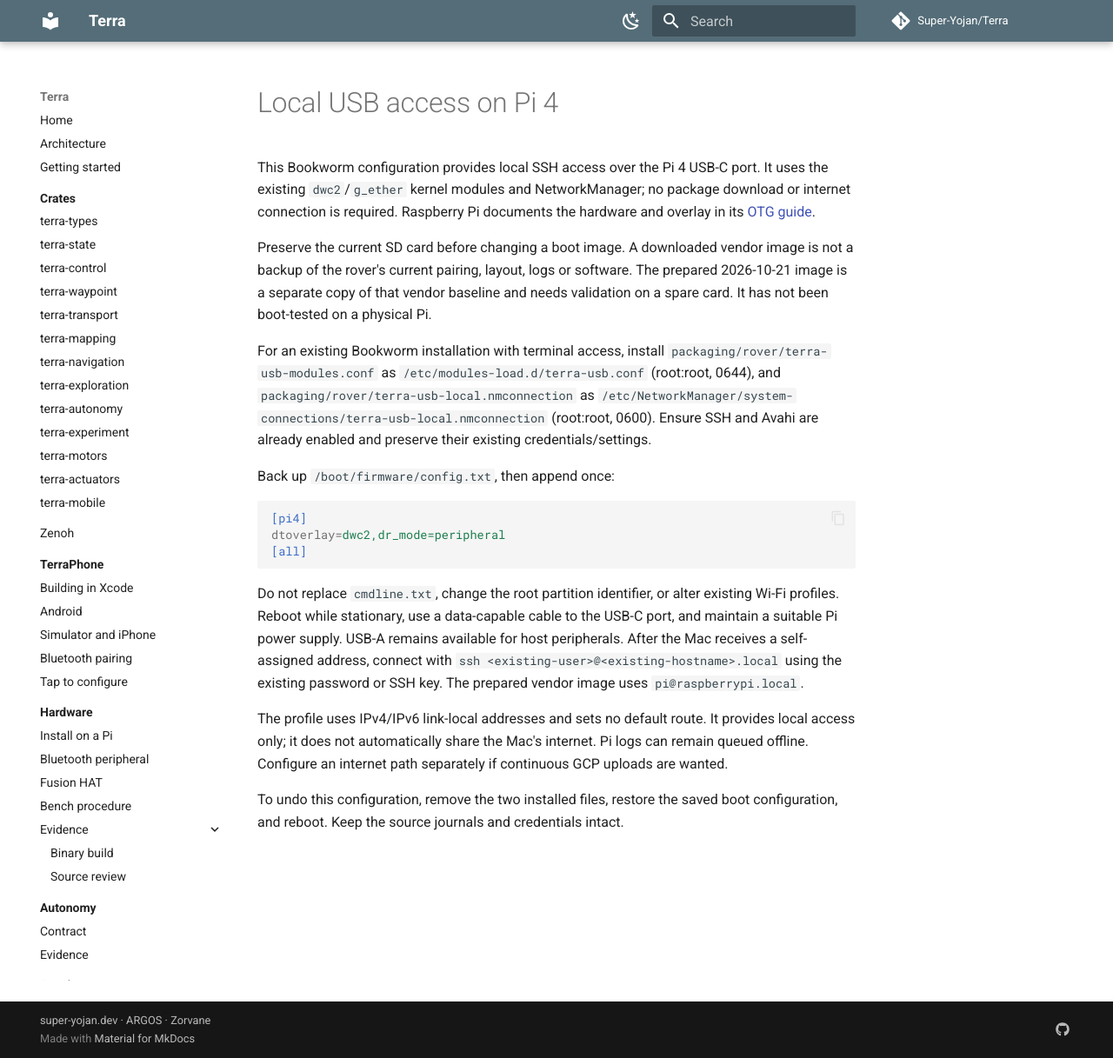
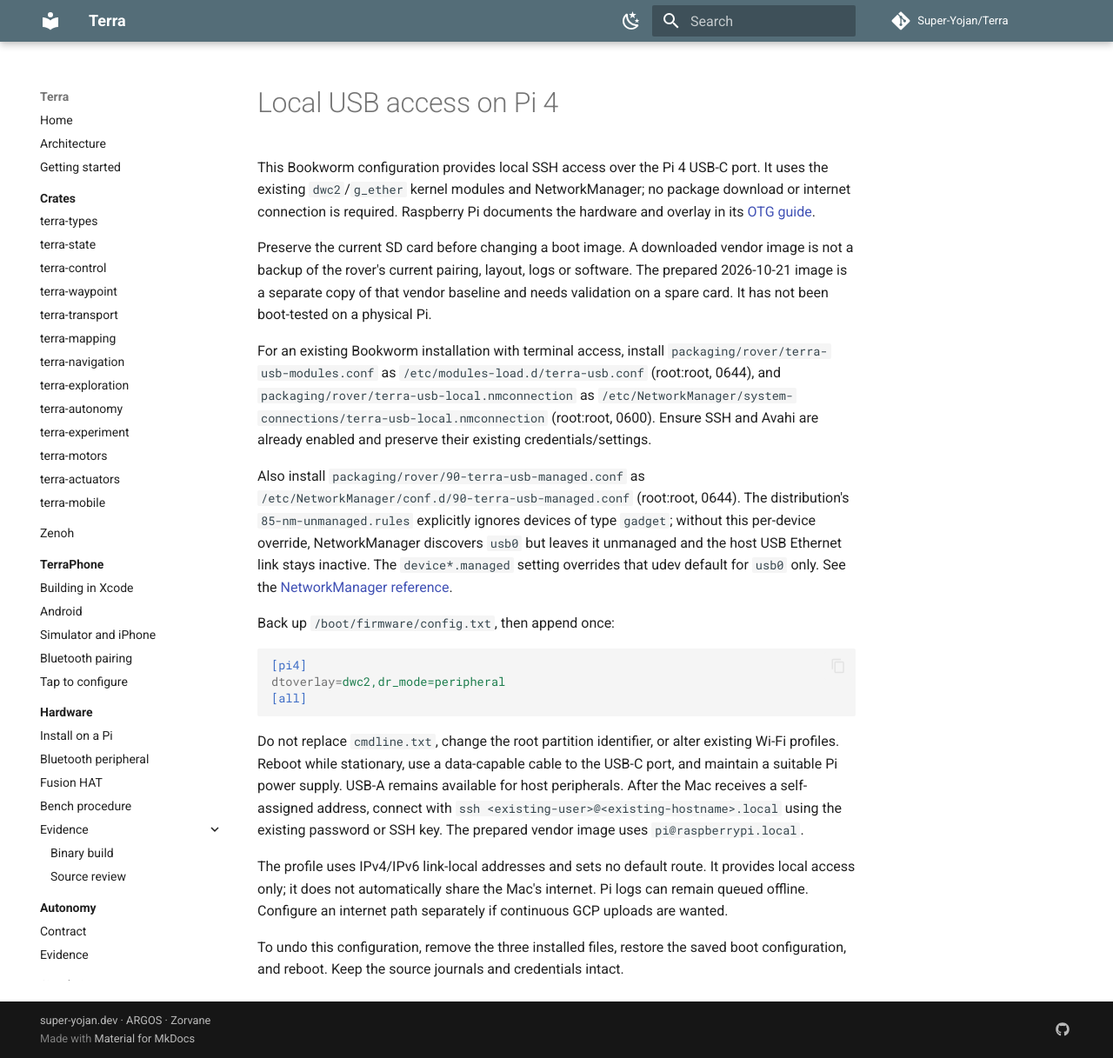
Before and after one commit to Super-Yojan/Terra, an MkDocs documentation site: the page built from docs/hardware/USB.md, in a window 1280 px wide and 1217 px high. Shown: the whole window at 87% size. Built offline with MkDocs 1.6.1 and Material for MkDocs 9.7.7, drawn with Linux system fonts in a browser that asks for light colours; comment, search, counter and statistics services are not loaded.

Commit message:
fix: let NetworkManager activate the Pi USB gadget

```diff
--- a/docs/hardware/USB.md
+++ b/docs/hardware/USB.md
@@ -17,6 +17,14 @@ For an existing Bookworm installation with terminal access, install
 `/etc/NetworkManager/system-connections/terra-usb-local.nmconnection`
 (root:root, 0600). Ensure SSH and Avahi are already enabled and preserve their
 existing credentials/settings.
+
+Also install `packaging/rover/90-terra-usb-managed.conf` as
+`/etc/NetworkManager/conf.d/90-terra-usb-managed.conf` (root:root, 0644).
+The distribution's `85-nm-unmanaged.rules` explicitly ignores devices of type
+`gadget`; without this per-device override, NetworkManager discovers `usb0` but
+leaves it unmanaged and the host USB Ethernet link stays inactive. The
+`device*.managed` setting overrides that udev default for `usb0` only.
+See the [NetworkManager reference](https://www.networkmanager.dev/docs/api/1.38.6/NetworkManager.conf.html).
 
 Back up `/boot/firmware/config.txt`, then append once:
 
@@ -38,5 +46,5 @@ It provides local access only; it does not automatically share the Mac's interne
 Pi logs can remain queued offline. Configure an internet path separately if
 continuous GCP uploads are wanted.
 
-To undo this configuration, remove the two installed files, restore the saved
+To undo this configuration, remove the three installed files, restore the saved
 boot configuration, and reboot. Keep the source journals and credentials intact.
```
Also changed, not shown: 1 other file.
